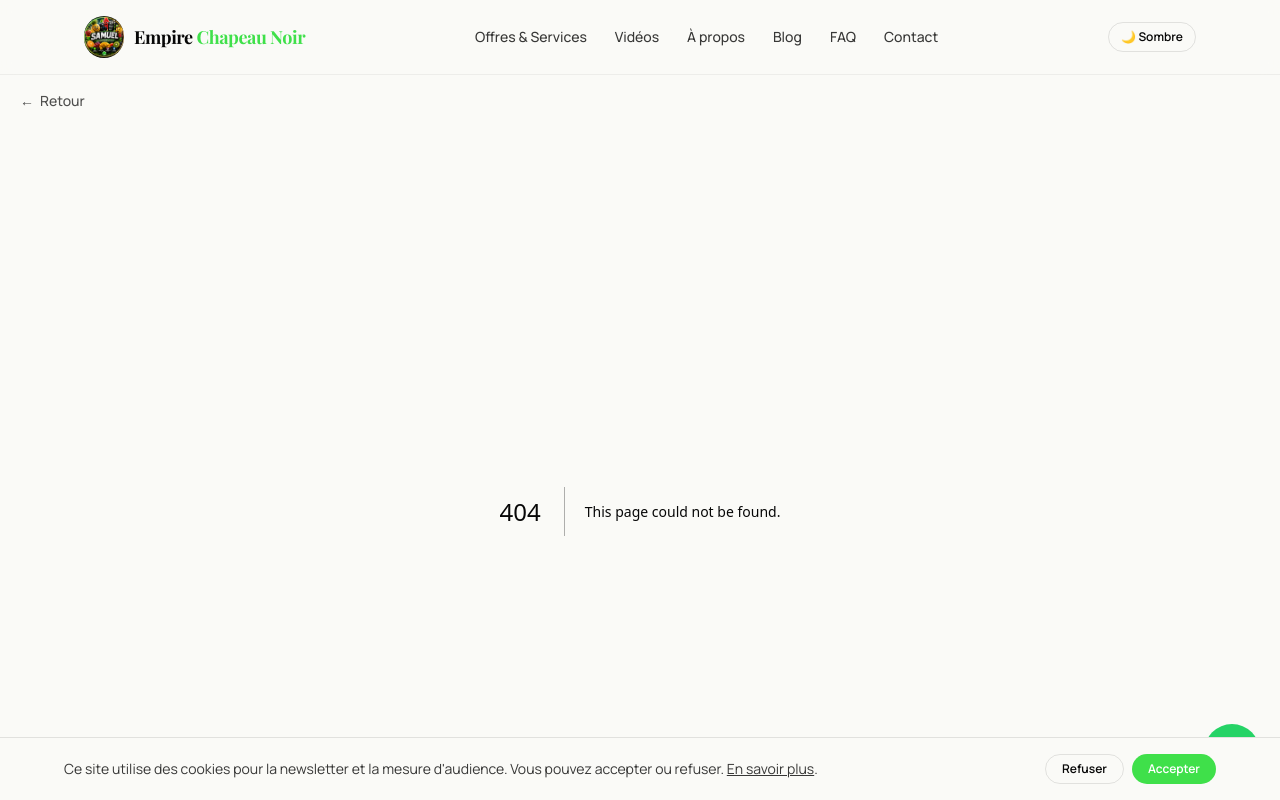
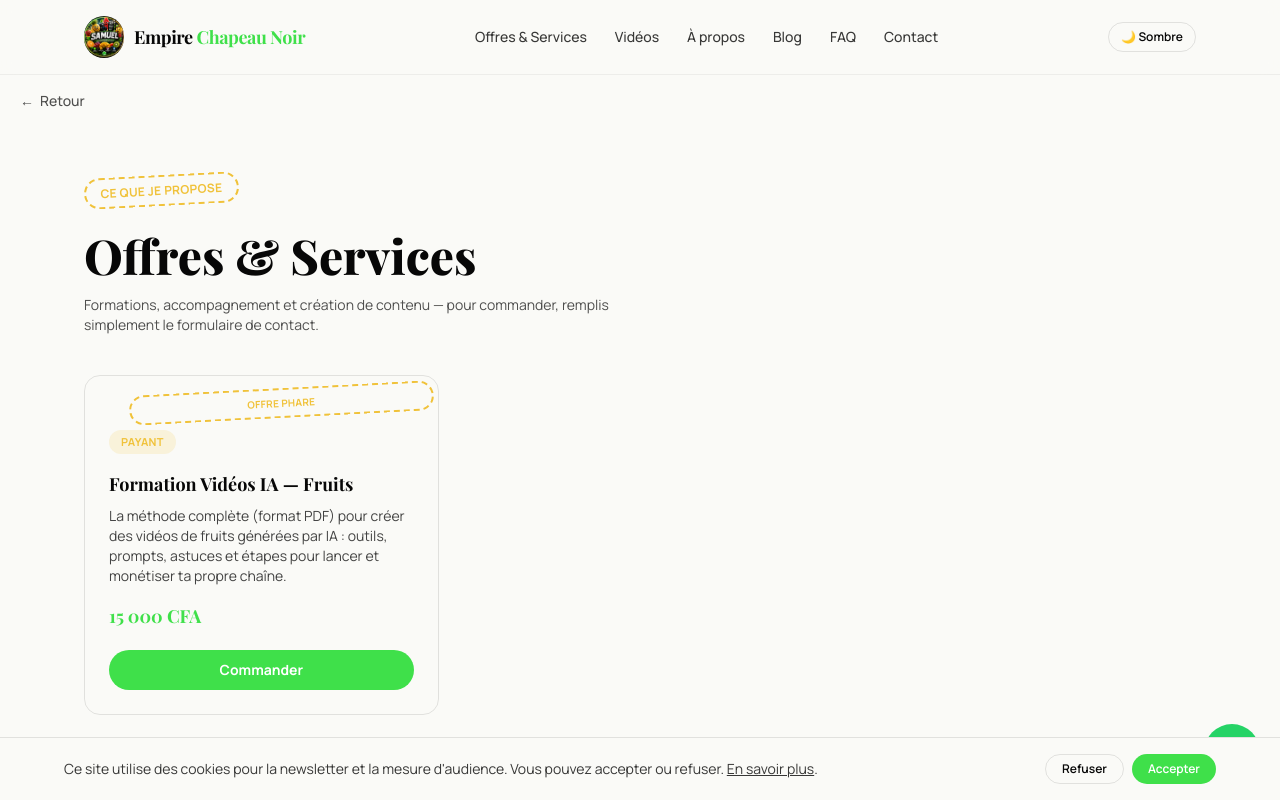
Before and after one commit to cvisa1282-gif/empire-chapeau-noir, a Next.js app: page /offres in a window 1280 px wide. Before the commit this address had no page. Shown: the top 800 px of the page. Built offline with nearby package versions, Linux system fonts and the light colour scheme.

Commit message:
Ajoute l'offre phare et la page Offres

```diff
--- a/app/contact/page.tsx
+++ b/app/contact/page.tsx
@@ -1,3 +1,4 @@
+import { Suspense } from "react";
 import ContactForm from "../../components/ContactForm";
 
 export default function ContactPage() {
@@ -14,7 +15,9 @@ export default function ContactPage() {
         WhatsApp avec le message pré-rempli.
       </p>
 
-      <ContactForm />
+      <Suspense fallback={null}>
+        <ContactForm />
+      </Suspense>
     </section>
   );
 }
--- /dev/null
+++ b/app/offres/page.tsx
@@ -0,0 +1,81 @@
+import Link from "next/link";
+
+// 👉 Liste des offres. On pourra migrer ça vers Supabase (table "offers")
+// pour que tu puisses en ajouter sans redéployer, mais pour l'instant
+// c'est ici que tu ajoutes une offre : copie un objet et modifie les champs.
+const offers = [
+  {
+    title: "Formation Vidéos IA — Fruits",
+    description:
+      "La méthode complète (format PDF) pour créer des vidéos de fruits générées par IA : outils, prompts, astuces et étapes pour lancer et monétiser ta propre chaîne.",
+    price: "15 000 CFA",
+    free: false,
+    featured: true,
+  },
+  // Ajoute tes prochaines offres ici, par exemple :
+  // {
+  //   title: "Nom de l'offre",
+  //   description: "Description courte.",
+  //   price: "X CFA",
+  //   free: false,
+  //   featured: false,
+  // },
+];
+
+export default function OffresPage() {
+  return (
+    <section className="mx-auto max-w-6xl px-5 py-16">
+      <span className="seal text-xs font-bold uppercase tracking-wide text-gold">
+        Ce que je propose
+      </span>
+      <h1 className="mt-6 font-display text-3xl font-extrabold md:text-5xl">
+        Offres & Services
+      </h1>
+      <p className="mt-4 max-w-xl text-sm opacity-70">
+        Formations, accompagnement et création de contenu — pour commander,
+        remplis simplement le formulaire de contact.
+      </p>
+
+      <div className="mt-10 grid gap-6 sm:grid-cols-2 lg:grid-cols-3">
+        {offers.map((offer, i) => (
+          <div
+            key={i}
+            className="relative flex flex-col rounded-2xl border border-black/10 p-6 dark:border-white/10"
+          >
+            {offer.featured && (
+              <span className="seal absolute -top-3 left-5 bg-paper-50 text-[10px] font-bold uppercase tracking-wide text-gold dark:bg-base-950">
+                Offre phare
+              </span>
+            )}
+            <span
+              className={`w-fit rounded-full px-3 py-1 text-[11px] font-bold uppercase tracking-wide ${
+                offer.free
+                  ? "bg-accent/15 text-accent"
+                  : "bg-gold/15 text-gold"
+              }`}
+            >
+              {offer.free ? "Gratuit" : "Payant"}
+            </span>
+
+            <h2 className="mt-4 font-display text-lg font-bold">
+              {offer.title}
+            </h2>
+            <p className="mt-2 flex-1 text-sm opacity-75">
+              {offer.description}
+            </p>
+            <p className="mt-4 font-display text-lg font-bold text-accent">
+              {offer.free ? "Gratuit" : offer.price}
+            </p>
+
+            <Link
+              href={`/contact?offre=${encodeURIComponent(offer.title)}`}
+              className="mt-5 rounded-full bg-accent px-5 py-2.5 text-center text-sm font-bold text-white"
+            >
+              {offer.free ? "Recevoir gratuitement" : "Commander"}
+            </Link>
+          </div>
+        ))}
+      </div>
+    </section>
+  );
+}
--- a/app/page.tsx
+++ b/app/page.tsx
@@ -62,17 +62,21 @@ export default function HomePage() {
               Offre phare
             </span>
             <h3 className="mt-4 font-display text-2xl font-bold md:text-3xl">
-              [Nom de ton offre principale]
+              Formation Vidéos IA — Fruits
             </h3>
             <p className="mt-3 max-w-md text-sm opacity-75">
-              Décris ici ta formation/accompagnement principal — ce qu'elle
-              apporte concrètement, en une phrase forte.
+              La méthode complète (format PDF) que j&apos;utilise pour créer
+              mes vidéos de fruits générées par IA : outils, prompts,
+              astuces et étapes pour lancer et monétiser ta propre chaîne.
+            </p>
+            <p className="mt-4 font-display text-xl font-bold text-accent">
+              15 000 CFA
             </p>
             <Link
-              href="/offres"
+              href="/contact?offre=Formation%20Vid%C3%A9os%20IA%20%E2%80%94%20Fruits"
               className="mt-6 inline-block rounded-full bg-accent px-6 py-3 text-sm font-bold text-white"
             >
-              Découvrir l&apos;offre
+              Commander cette formation
             </Link>
           </div>
         </div>
--- a/components/ContactForm.tsx
+++ b/components/ContactForm.tsx
@@ -1,16 +1,20 @@
 "use client";
 
 import { useState } from "react";
+import { useSearchParams } from "next/navigation";
 import { supabase } from "../lib/supabase";
 
 const number = process.env.NEXT_PUBLIC_WHATSAPP_NUMBER || "22899314796";
 
 export default function ContactForm() {
+  const searchParams = useSearchParams();
+  const prefilledOffer = searchParams.get("offre") || "";
+
   const [form, setForm] = useState({
     fullName: "",
     phone: "",
     email: "",
-    offer: "",
+    offer: prefilledOffer,
     message: "",
   });
   const [status, setStatus] = useState<"idle" | "loading" | "error">("idle");
```
Also changed, not shown: 1 other file (tests, documents, lock files or other folders).
